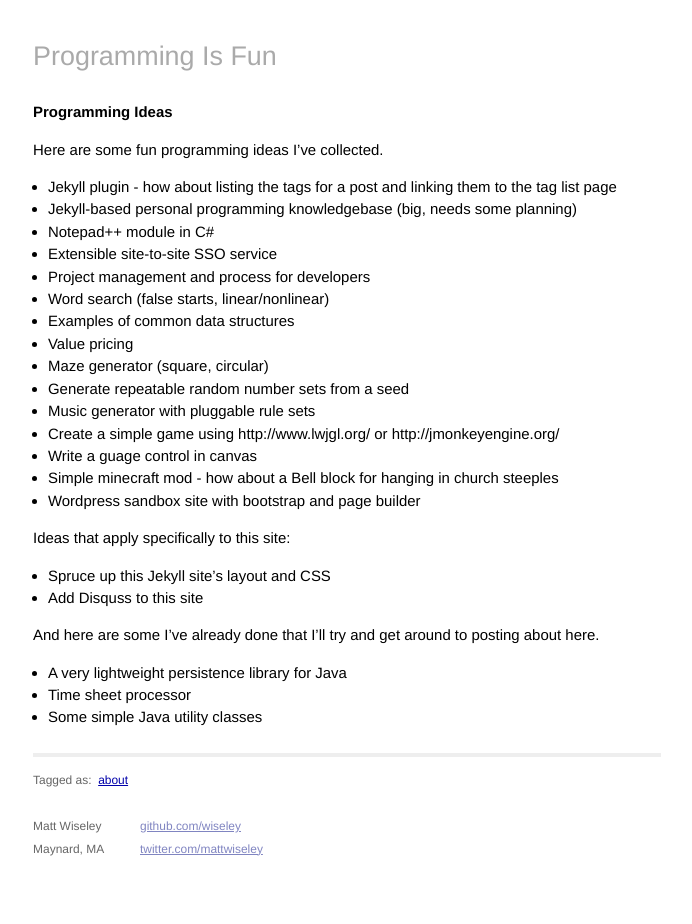
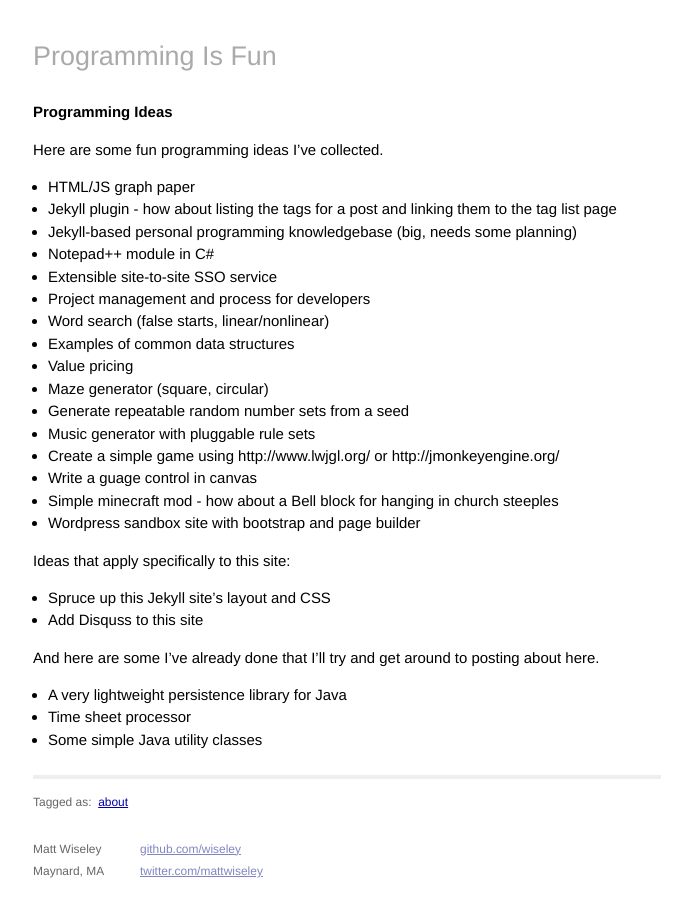
Before and after one commit to bagaag/coderfolder.com, a Jekyll site: the page built from ideas.markdown, in a window 1280 px wide. Shown: the whole page, without its empty margins (293-985 px from the left). Built offline with Jekyll 4.4.1, drawn with Linux system fonts in a browser that asks for light colours; Markdown is read by kramdown in place of the engine named in the settings; before the commit the page ends 902 px from its top, so only the background shows below that.

Commit message:
graph paper idea

```diff
--- a/ideas.markdown
+++ b/ideas.markdown
@@ -6,6 +6,7 @@ tags: about
 
 Here are some fun programming ideas I've collected.
 
+* HTML/JS graph paper
 * Jekyll plugin - how about listing the tags for a post and linking them to the tag list page
 * Jekyll-based personal programming knowledgebase (big, needs some planning)
 * Notepad++ module in C#
```
